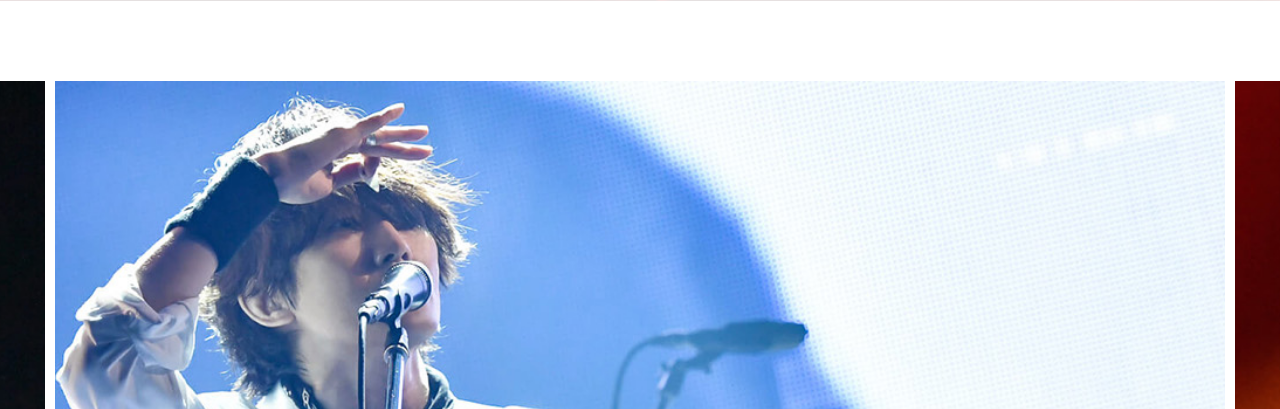
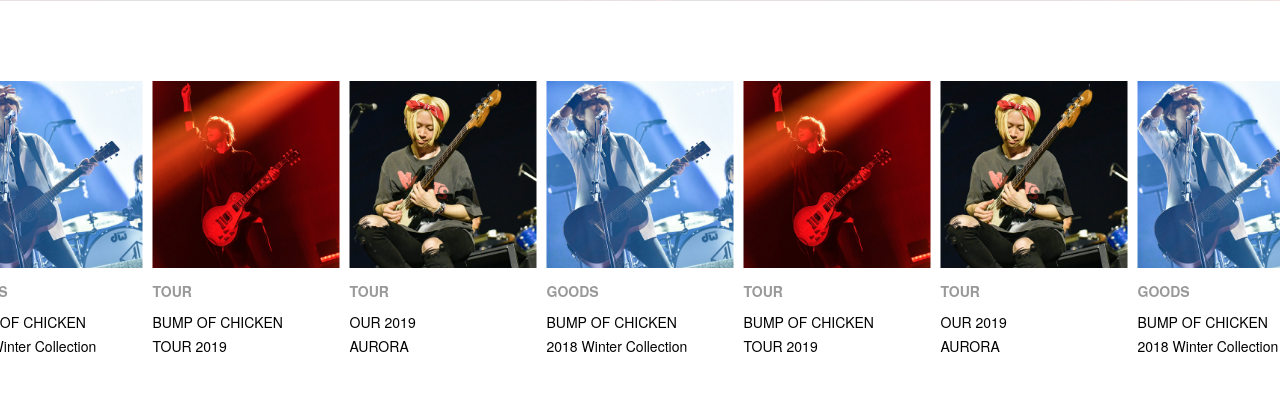
Before and after one commit to kota0708/boc-example, a Gatsby site: page / in a window 1280 px wide. Shown: the part 1728-2137 px from the top of the page. Built offline with nearby package versions, Linux system fonts and the light colour scheme; Gatsby itself is replaced by a stand-in of ours.

Commit message:
update: slideの横幅を固定

```diff
--- a/src/components/organisms/slide-contents.js
+++ b/src/components/organisms/slide-contents.js
@@ -18,6 +18,8 @@ const SlideInner = styled.div`
 `;
 
 const ImageWrap = styled.div`
+  width: 100%;
+  min-width: 187px;
   margin-bottom: 12px;
 `;
 
@@ -44,7 +46,8 @@ const params = {
   beforeChange: (oldIndex, newIndex) => {
     console.log(oldIndex);
     console.log(newIndex);
-  }
+  },
+  variableWidth: true
 };
 
 const SlideContents = (props: Props) => {
```
